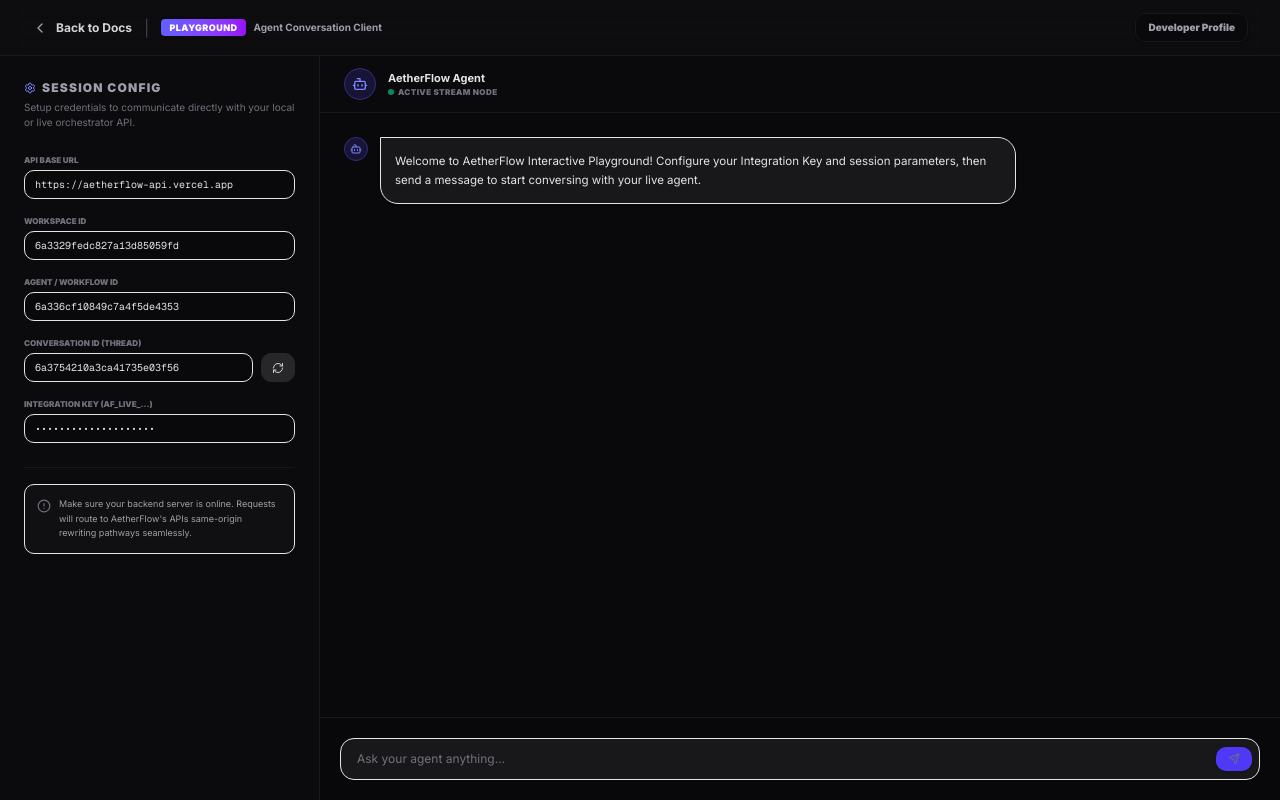
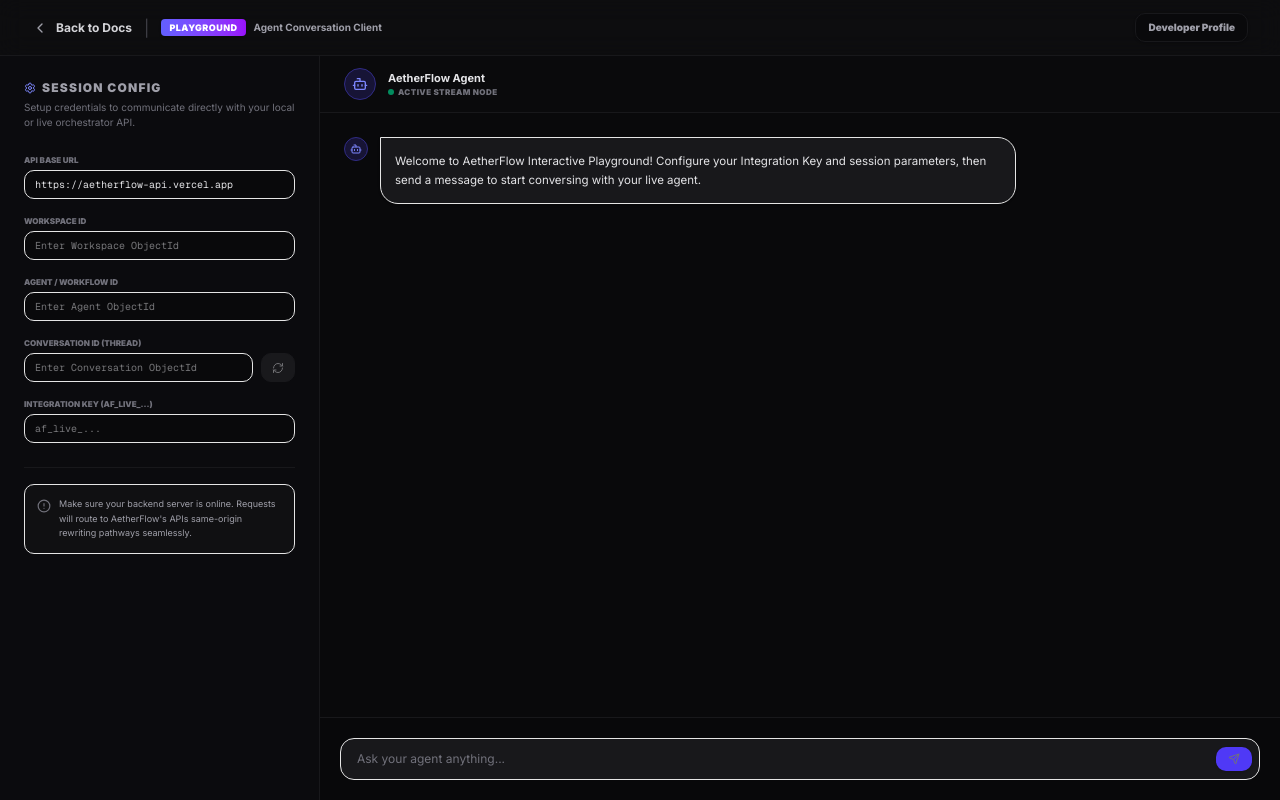
Before and after one commit to SMTanimur/doc-aetherlfow, a Next.js app: page /playground in a window 1280 px wide. Built offline with nearby package versions, Linux system fonts and the light colour scheme.

Commit message:
feat: add interactive playground page for testing agent chat and history loading

```diff
--- a/src/app/playground/page.tsx
+++ b/src/app/playground/page.tsx
@@ -21,10 +21,10 @@ interface Message {
 }
 
 export default function PlaygroundPage() {
-  const [workspaceId, setWorkspaceId] = useState('6a3329fedc827a13d85059fd');
-  const [agentId, setAgentId] = useState('6a336cf10849c7a4f5de4353');
-  const [conversationId, setConversationId] = useState('6a3754210a3ca41735e03f56');
-  const [token, setToken] = useState('af_live_42910aef192b');
+  const [workspaceId, setWorkspaceId] = useState('');
+  const [agentId, setAgentId] = useState('');
+  const [conversationId, setConversationId] = useState('');
+  const [token, setToken] = useState('');
   const [baseUrl, setBaseUrl] = useState('https://aetherflow-api.vercel.app');
 
   const [messages, setMessages] = useState<Message[]>([
@@ -214,6 +214,7 @@ export default function PlaygroundPage() {
                 type="text"
                 value={workspaceId}
                 onChange={(e) => setWorkspaceId(e.target.value)}
+                placeholder="Enter Workspace ObjectId"
                 className="w-full px-2.5 py-1.5 bg-zinc-950 border border-zinc-850 rounded-lg text-[10px] font-mono text-zinc-200 focus:outline-none focus:border-zinc-700 focus:ring-1 focus:ring-zinc-800"
               />
             </div>
@@ -224,6 +225,7 @@ export default function PlaygroundPage() {
                 type="text"
                 value={agentId}
                 onChange={(e) => setAgentId(e.target.value)}
+                placeholder="Enter Agent ObjectId"
                 className="w-full px-2.5 py-1.5 bg-zinc-950 border border-zinc-850 rounded-lg text-[10px] font-mono text-zinc-200 focus:outline-none focus:border-zinc-700 focus:ring-1 focus:ring-zinc-800"
               />
             </div>
@@ -236,7 +238,7 @@ export default function PlaygroundPage() {
                   value={conversationId}
                   onChange={(e) => setConversationId(e.target.value)}
                   className="flex-1 px-2.5 py-1.5 bg-zinc-950 border border-zinc-850 rounded-lg text-[10px] font-mono text-zinc-200 focus:outline-none focus:border-zinc-700 focus:ring-1 focus:ring-zinc-800"
-                  placeholder="e.g. thread_123"
+                  placeholder="Enter Conversation ObjectId"
                 />
                 <button
                   type="button"
@@ -256,6 +258,7 @@ export default function PlaygroundPage() {
                 type="password"
                 value={token}
                 onChange={(e) => setToken(e.target.value)}
+                placeholder="af_live_..."
                 className="w-full px-2.5 py-1.5 bg-zinc-950 border border-zinc-850 rounded-lg text-[10px] font-mono text-zinc-200 focus:outline-none focus:border-zinc-700 focus:ring-1 focus:ring-zinc-800"
               />
             </div>
```
